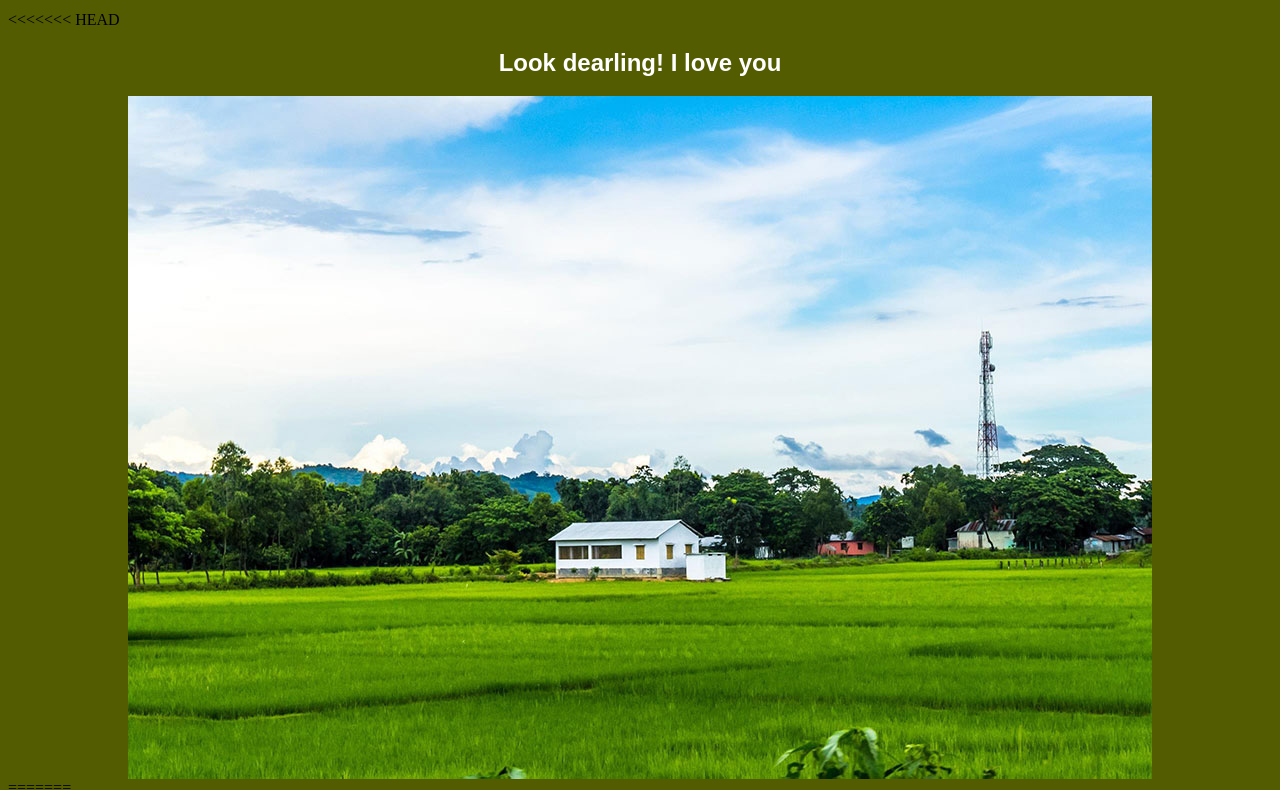
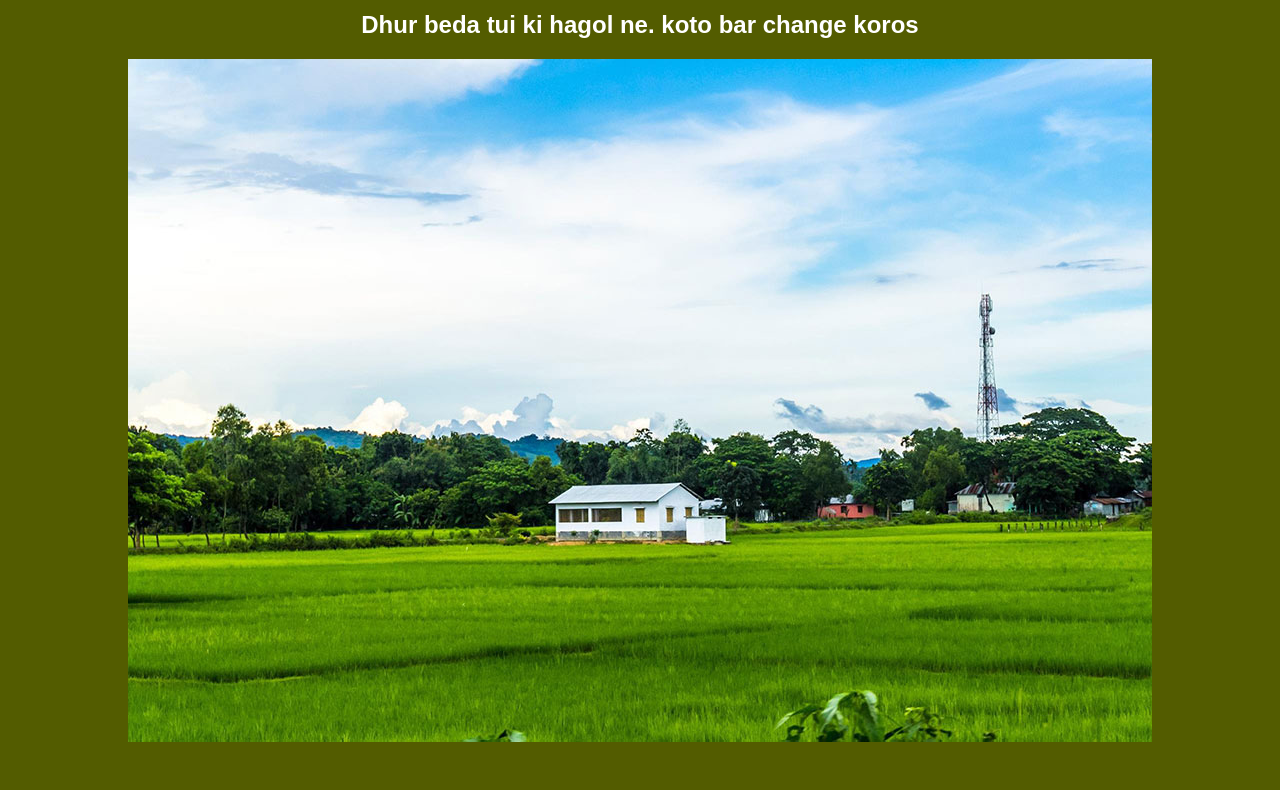
Before and after one commit to kopihannan/third-website-repo, a plain HTML site: page index.html in a window 1280 px wide. Shown: the part 88-878 px from the top of the page. After the commit the page ends 838 px from the top, so only its background shows below. Drawn offline with Linux system fonts and the light colour scheme.

Commit message:
commit korlam

```diff
--- a/index.html
+++ b/index.html
@@ -30,21 +30,11 @@
     </style>
 </head>
 <body>
-
-
     <h1>Bangladesh is a beautiful country in the world</h1>
-<<<<<<< HEAD
-    <div>
-        <h2>Look dearling! I love you</h2>
-    </div>
-    <img src="vil.jpg" alt="">
-
-=======
     <h2>Dhur beda tui ki hagol ne. koto bar change koros</h2>
     <img src="vil.jpg" alt="">
 
 
 
->>>>>>> image-creator
 </body>
 </html>
```
